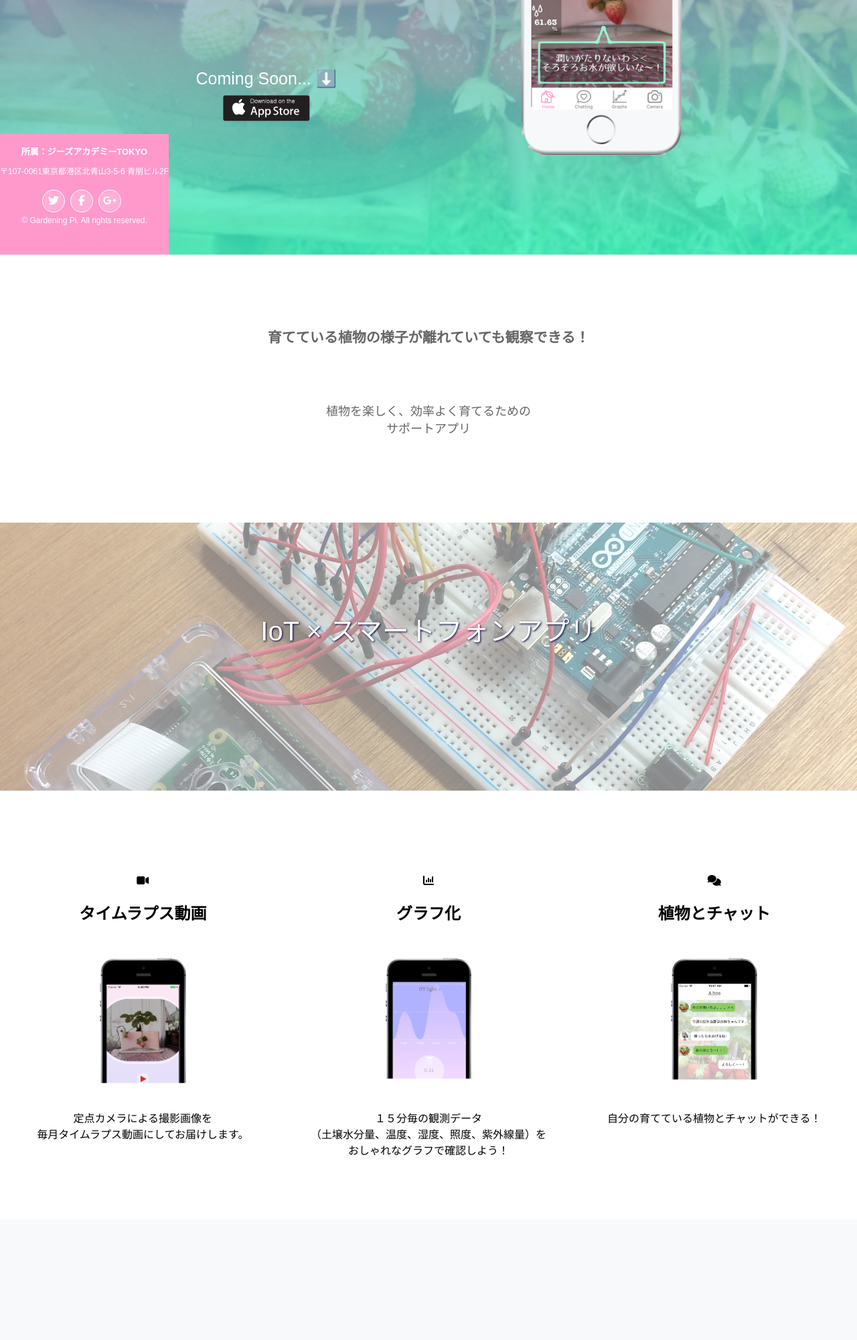
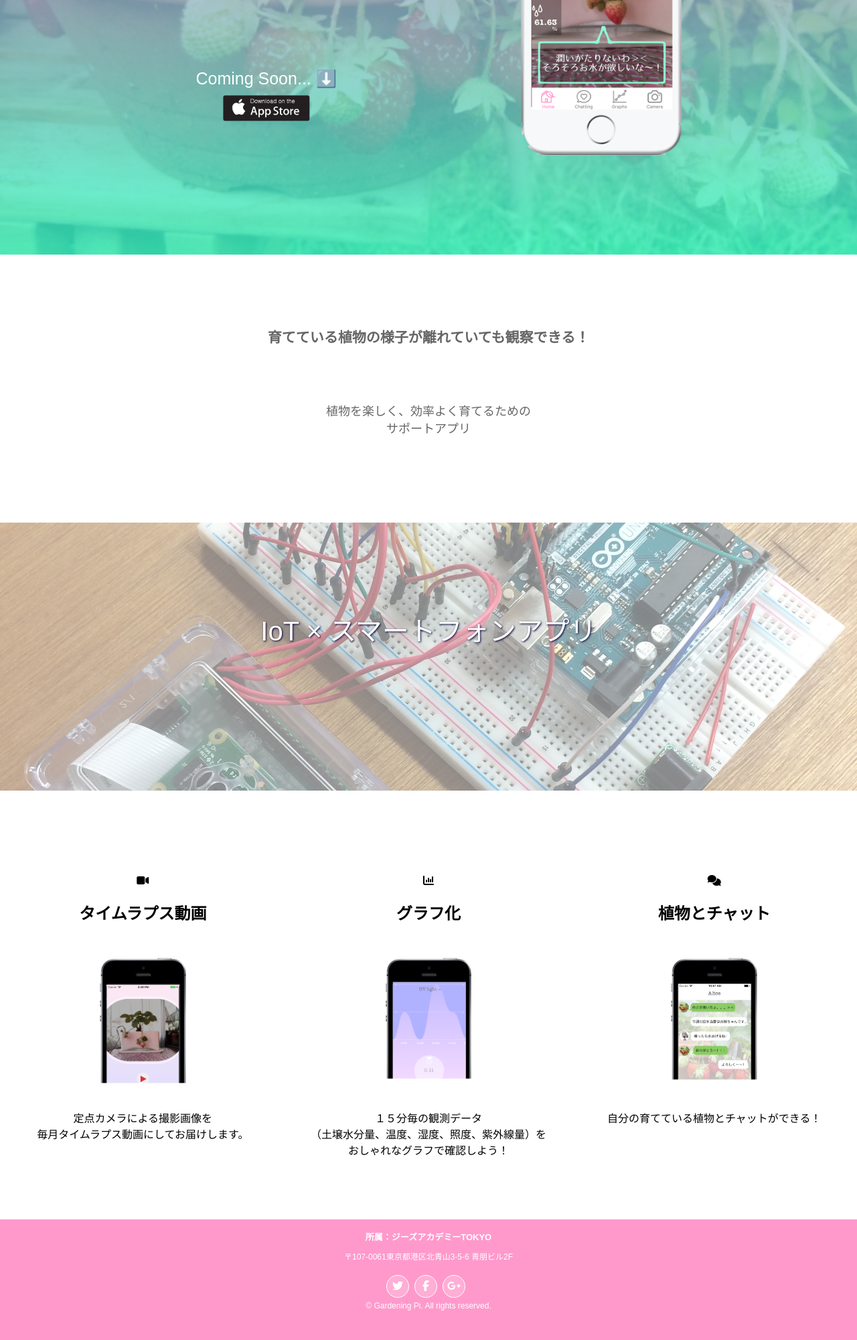
Before and after one commit to yumi050/GardeningPi, a PHP site: page / in a window 1280 px wide. Shown: the part 420-2420 px from the top of the page at 67% size. Before the commit the page ends 2145 px from the top, so only its background shows below. Run offline with PHP 8.4, Linux system fonts and the light colour scheme; some libraries are stand-ins or nearby versions.

Commit message:
Update styles.css

```diff
--- a/styles.css
+++ b/styles.css
@@ -153,8 +153,8 @@ footer .container{
   padding-bottom:15px;
   margin-bottom: 0;
   color: white;
-  position:absolute;
-	bottom:0;
+/*   position:absolute;
+	bottom:0; */
 }
 
 .footA{
```
